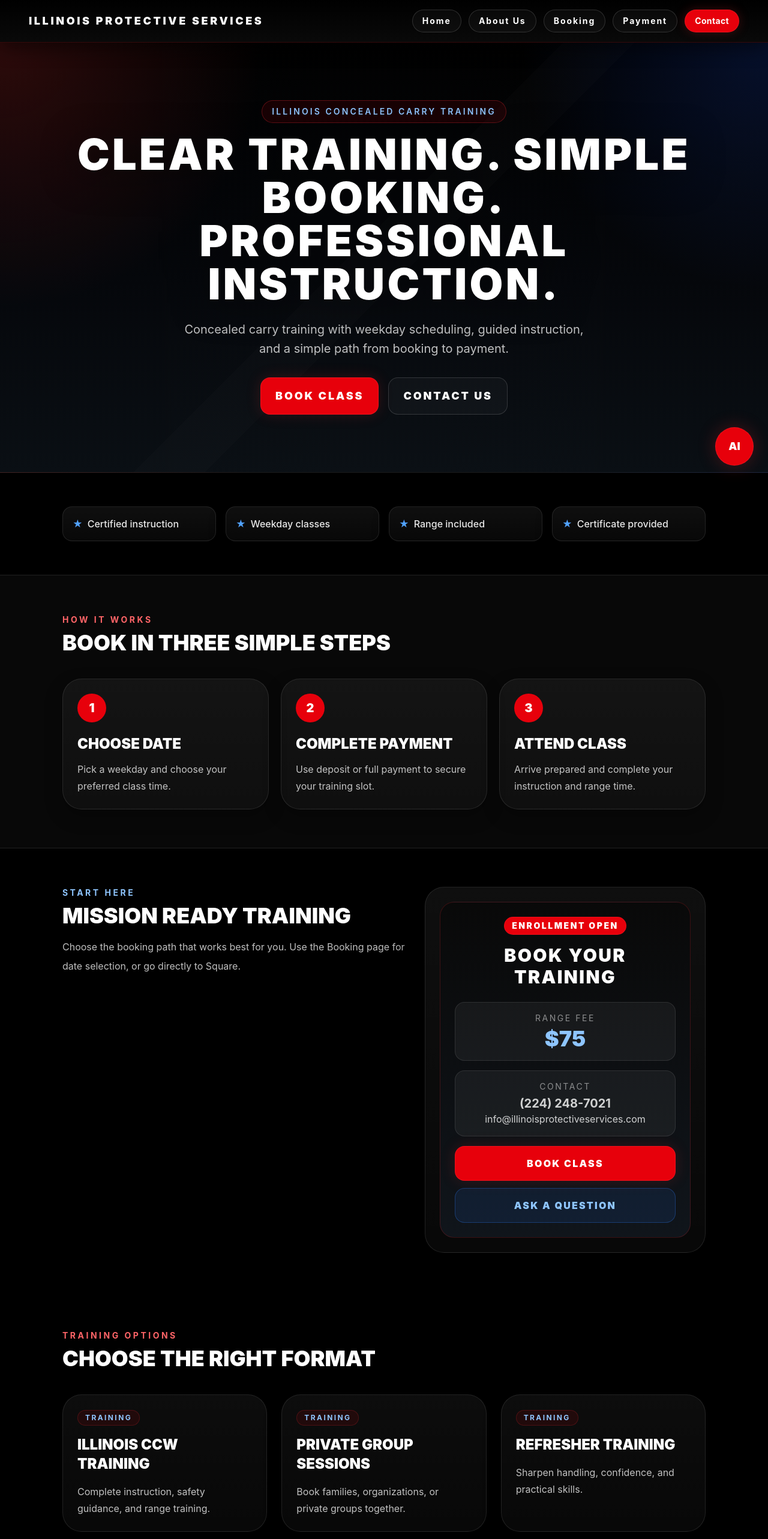
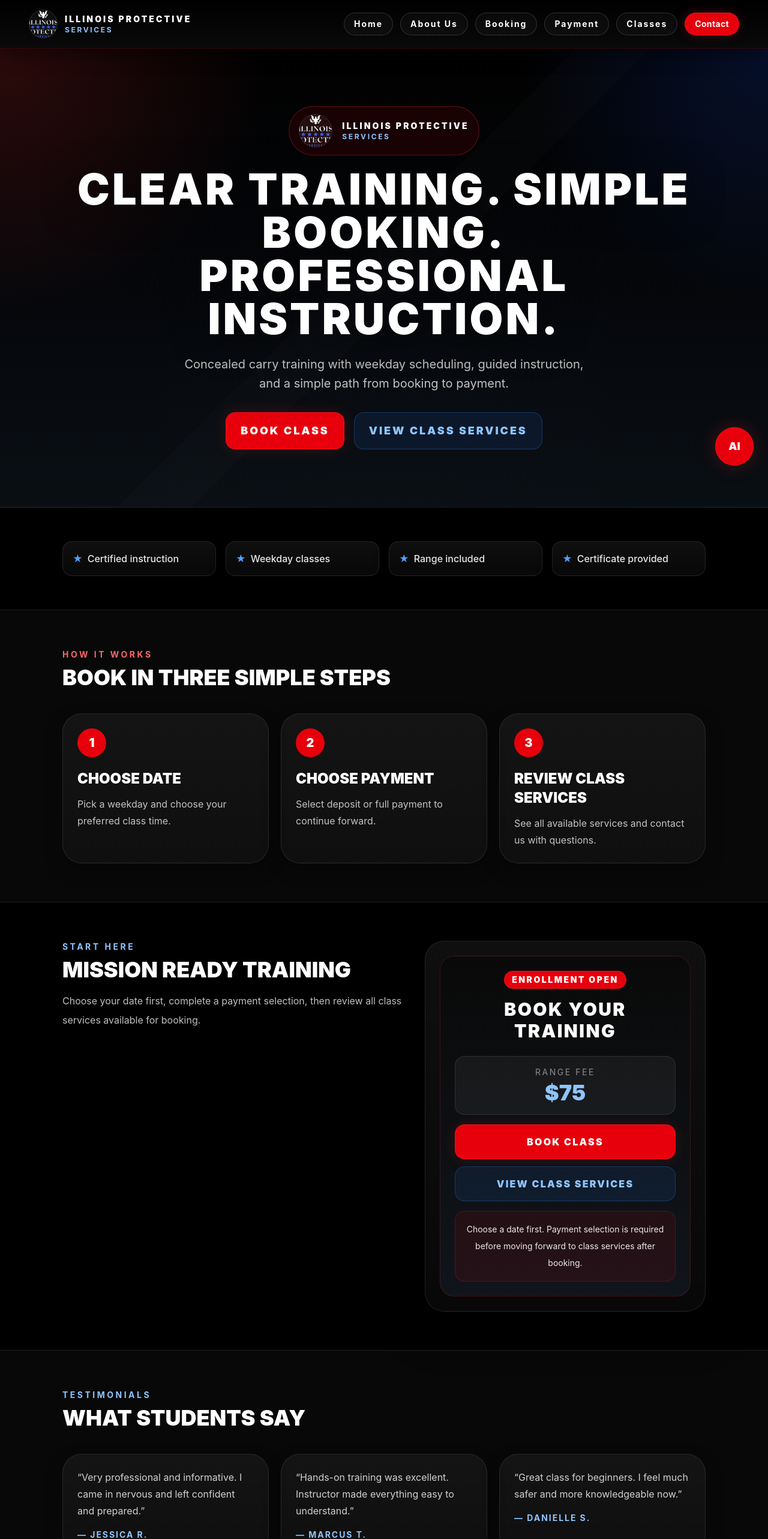
Before and after one commit to michaelwrotten-creator/conceal-carry-site, a React (Vite) app: page / in a window 1280 px wide. Shown: the top 2565 px of the page at 60% size. Built offline with nearby package versions, Linux system fonts and the light colour scheme; the HTML template or start-up script is replaced by a standard one.

Commit message:
Add logo header, classes page, and gated payment flow

```diff
--- a/src/App.jsx
+++ b/src/App.jsx
@@ -7,7 +7,7 @@ function AiHelperChat() {
   const [messages, setMessages] = useState([
     {
       role: "assistant",
-      text: "Welcome. I can help with booking, payment, class times, and contact details.",
+      text: "Welcome. I can help with booking, payment, class services, and contact details.",
     },
   ]);
 
@@ -15,11 +15,9 @@ function AiHelperChat() {
     const trimmed = input.trim();
     if (!trimmed) return;
 
-    const userMessage = { role: "user", text: trimmed };
+    const lower = trimmed.toLowerCase();
     let reply =
-      "I can help with booking, payment, class details, and contact information.";
-
-    const lower = trimmed.toLowerCase();
+      "I can help with booking, payment, class services, and contact information.";
 
     if (
       lower.includes("book") ||
@@ -27,16 +25,21 @@ function AiHelperChat() {
       lower.includes("date")
     ) {
       reply =
-        "Use the Booking page to choose your date and time, then continue to payment.";
+        "Go to the Booking page to choose a class date and time before payment.";
     } else if (
       lower.includes("pay") ||
       lower.includes("deposit") ||
       lower.includes("fee")
     ) {
       reply =
-        "Use the Payment page to choose Deposit or Full Payment. Your Square links are already connected.";
-    } else if (lower.includes("price") || lower.includes("cost")) {
-      reply = "The current range fee shown on the site is $75.";
+        "Go to the Payment page to choose Deposit or Full Payment. After selecting one, you can move forward to class services.";
+    } else if (
+      lower.includes("class") ||
+      lower.includes("service") ||
+      lower.includes("training")
+    ) {
+      reply =
+        "The Classes page shows all available training services, including Illinois CCW, group sessions, and refresher training.";
     } else if (
       lower.includes("contact") ||
       lower.includes("phone") ||
@@ -47,18 +50,11 @@ function AiHelperChat() {
     } else if (lower.includes("hours") || lower.includes("time")) {
       reply =
         "Booking times are Monday through Friday from 9:00 AM to 5:00 PM.";
-    } else if (
-      lower.includes("where") ||
-      lower.includes("location") ||
-      lower.includes("address")
-    ) {
-      reply =
-        "Use the Contact page to request location details or contact the instructor directly before class.";
     }
 
     setMessages((prev) => [
       ...prev,
-      userMessage,
+      { role: "user", text: trimmed },
       { role: "assistant", text: reply },
     ]);
     setInput("");
@@ -84,7 +80,6 @@ function AiHelperChat() {
                 onClick={() => setMinimized((prev) => !prev)}
                 className="flex h-8 w-8 items-center justify-center rounded-full border border-white/15 bg-white/5 text-white hover:bg-white/10"
                 aria-label="Minimize chat"
-                title="Minimize"
               >
                 —
               </button>
@@ -96,7 +91,6 @@ function AiHelperChat() {
                 }}
                 className="flex h-8 w-8 items-center justify-center rounded-full border border-white/15 bg-white/5 text-white hover:bg-white/10"
                 aria-label="Close chat"
-                title="Close"
               >
                 ✕
               </button>
@@ -129,7 +123,7 @@ function AiHelperChat() {
                     onKeyDown={(e) => {
                       if (e.key === "Enter") handleSend();
                     }}
-                    placeholder="Ask about booking or payment..."
+                    placeholder="Ask about booking or classes..."
                     className="flex-1 rounded-xl border border-white/10 bg-white/5 px-4 py-3 text-sm text-white outline-none placeholder:text-white/40"
                   />
                   <button
@@ -161,6 +155,7 @@ function AiHelperChat() {
 }
 
 export default function ConcealCarryTrainingWebsite() {
+  const LOGO_SRC = "/ips-logo.png";
   const SQUARE_BOOKING_URL =
     "https://book.squareup.com/appointments/duxyj421attisk/location/LKSMBY77QKE4C";
   const SQUARE_DEPOSIT_URL = "https://square.link/u/qMU7S5Pb?src=sheet";
@@ -169,6 +164,7 @@ export default function ConcealCarryTrainingWebsite() {
   const [page, setPage] = useState("home");
   const [selectedDate, setSelectedDate] = useState("");
   const [selectedTime, setSelectedTime] = useState("");
+  const [paymentChoice, setPaymentChoice] = useState("");
   const [submitted, setSubmitted] = useState(false);
 
   const [formData, setFormData] = useState({
@@ -204,18 +200,39 @@ export default function ConcealCarryTrainingWebsite() {
     "5:00 PM",
   ];
 
-  const trainingOptions = [
+  const classServices = [
     {
       title: "Illinois CCW Training",
-      description: "Complete instruction, safety guidance, and range training.",
+      description:
+        "Complete concealed carry training with classroom instruction, safety, and range guidance.",
+      includes: [
+        "Firearm safety instruction",
+        "Legal and responsibility overview",
+        "Hands-on range training",
+        "Certificate upon completion",
+      ],
     },
     {
       title: "Private Group Sessions",
-      description: "Book families, organizations, or private groups together.",
+      description:
+        "Book a class for families, teams, organizations, or private groups.",
+      includes: [
+        "Private class setup",
+        "Flexible group coordination",
+        "Guided instruction",
+        "Group pricing options",
+      ],
     },
     {
       title: "Refresher Training",
-      description: "Sharpen handling, confidence, and practical skills.",
+      description:
+        "Return for guided skill-building and confidence practice.",
+      includes: [
+        "Skills review",
+        "Safe handling reinforcement",
+        "Target practice coaching",
+        "Confidence-building instruction",
+      ],
     },
   ];
 
@@ -278,15 +295,96 @@ export default function ConcealCarryTrainingWebsite() {
   const cardClass =
     "rounded-[2rem] border border-white/10 bg-[linear-gradient(180deg,rgba(255,255,255,0.05),rgba(255,255,255,0.03))] p-6 shadow-[0_12px_30px_rgba(0,0,0,0.28)]";
 
+  function goToPaymentFromBooking() {
+    if (!selectedDate || !selectedTime) {
+      alert("Please choose both a date and time first.");
+      return;
+    }
+    setPage("payment");
+  }
+
+  function goToClassesAfterPaymentChoice() {
+    if (!paymentChoice) {
+      alert("Please choose Deposit or Full Payment before moving forward.");
+      return;
+    }
+    setPage("classes");
+  }
+
+  function PaymentButtons({ large = false }) {
+    const basePrimary =
+      "rounded-2xl border border-red-500/40 bg-red-600 text-white shadow-[0_0_24px_rgba(220,38,38,0.18)] hover:bg-red-700";
+    const baseSecondary =
+      "rounded-2xl border border-blue-500/30 bg-blue-500/10 text-blue-300 hover:bg-blue-500/20";
+
+    const sizeClass = large
+      ? "px-6 py-4 text-base font-black uppercase tracking-[0.16em]"
+      : "px-5 py-3 text-sm font-black uppercase tracking-[0.14em]";
+
+    return (
+      <div className="grid gap-4 md:grid-cols-2">
+        <div className={cardClass}>
+          <h3 className="text-2xl font-black uppercase">Pay Deposit</h3>
+          <p className="mt-3 text-white/70">
+            Reserve your class with a deposit.
+          </p>
+          <button
+            type="button"
+            onClick={() => {
+              setPaymentChoice("deposit");
+              window.open(SQUARE_DEPOSIT_URL, "_blank", "noopener,noreferrer");
+            }}
+            className={`mt-6 block w-full ${basePrimary} ${sizeClass}`}
+          >
+            Pay Deposit
+          </button>
+        </div>
+
+        <div className={cardClass}>
+          <h3 className="text-2xl font-black uppercase">Pay Full Fee</h3>
+          <p className="mt-3 text-white/70">
+            Pay the full class fee upfront.
+          </p>
+          <button
+            type="button"
+            onClick={() => {
+              setPaymentChoice("full");
+              window.open(
+                SQUARE_FULL_PAYMENT_URL,
+                "_blank",
+                "noopener,noreferrer"
+              );
+            }}
+            className={`mt-6 block w-full ${baseSecondary} ${sizeClass}`}
+          >
+            Pay Full Fee
+          </button>
+        </div>
+      </div>
+    );
+  }
+
   const NavBar = () => (
     <div className="sticky top-0 z-50 border-b border-red-900/40 bg-[linear-gradient(180deg,rgba(0,0,0,0.95),rgba(10,10,10,0.92))] backdrop-blur-xl shadow-[0_10px_30px_rgba(0,0,0,0.45)]">
       <div className="mx-auto flex max-w-7xl flex-col gap-4 px-6 py-4 md:flex-row md:items-center md:justify-between md:px-10 lg:px-12">
         <button
           type="button"
           onClick={() => setPage("home")}
-          className="text-left text-lg font-black uppercase tracking-[0.2em] text-white"
+          className="flex items-center gap-3 text-left text-white"
         >
-          Illinois Protective Services
+          <img
+            src={LOGO_SRC}
+            alt="Illinois Protective Services logo"
+            className="h-12 w-12 rounded-full border border-white/10 object-cover bg-white/5"
+          />
+          <div>
+            <div className="text-sm font-black uppercase tracking-[0.22em] text-white">
+              Illinois Protective
+            </div>
+            <div className="text-xs font-bold uppercase tracking-[0.22em] text-blue-300">
+              Services
+            </div>
+          </div>
         </button>
 
         <div className="flex flex-wrap gap-3 text-sm font-bold uppercase tracking-wide">
@@ -317,6 +415,13 @@ export default function ConcealCarryTrainingWebsite() {
             className={navButtonClass}
           >
             Payment
+          </button>
+          <button
+            type="button"
+            onClick={() => setPage("classes")}
+            className={navButtonClass}
+          >
+            Classes
           </button>
           <button
             type="button"
@@ -361,6 +466,76 @@ export default function ConcealCarryTrainingWebsite() {
                 </div>
               ))}
             </div>
+          </div>
+        </section>
+      </div>
+    );
+  }
+
+  if (page === "classes") {
+    return (
+      <div className="min-h-screen bg-black text-white">
+        <NavBar />
+        <AiHelperChat />
+
+        <section className="mx-auto max-w-6xl px-6 py-16 md:px-10">
+          <div className="max-w-4xl">
+            <div className="inline-flex rounded-full border border-red-500/20 bg-red-600/10 px-4 py-2 text-sm font-black uppercase tracking-[0.2em] text-blue-300">
+              Class Services
+            </div>
+            <h1 className="mt-4 text-4xl font-black uppercase tracking-[0.06em] sm:text-5xl">
+              Available Services for Booking
+            </h1>
+            <p className="mt-4 text-lg leading-8 text-white/75">
+              Review all training services currently available. Customers should
+              choose a date first, then payment, before moving to this page.
+            </p>
+
+            {selectedDate && selectedTime && (
+              <div className="mt-6 rounded-2xl border border-red-500/20 bg-red-600/10 p-5 text-white">
+                <div className="text-sm font-bold uppercase tracking-[0.2em] text-blue-300">
+                  Your Current Selection
+                </div>
+                <div className="mt-2 text-lg font-black">
+                  {formatSelectedDate()}
+                </div>
+                <div className="mt-1 text-white/90">{selectedTime}</div>
+                <div className="mt-2 text-sm text-white/80">
+                  Payment choice:{" "}
+                  <span className="font-bold uppercase">
+                    {paymentChoice || "Not selected"}
+                  </span>
+                </div>
+              </div>
+            )}
+          </div>
+
+          <div className="mt-10 grid gap-6 lg:grid-cols-3">
+            {classServices.map((service) => (
+              <div key={service.title} className={cardClass}>
+                <div className="inline-flex rounded-full border border-red-500/20 bg-red-600/10 px-3 py-1 text-xs font-bold uppercase tracking-[0.2em] text-blue-300">
+                  Bookable Service
+                </div>
+                <h2 className="mt-4 text-2xl font-black uppercase">
+                  {service.title}
+                </h2>
+                <p className="mt-4 leading-7 text-white/75">
+                  {service.description}
+                </p>
+                <ul className="mt-5 space-y-2 text-white/80">
+                  {service.includes.map((item) => (
+                    <li key={item}>• {item}</li>
+                  ))}
+                </ul>
+                <button
+                  type="button"
+                  onClick={() => setPage("contact")}
+                  className="mt-6 rounded-xl border border-red-500/40 bg-red-600 px-5 py-3 font-black uppercase tracking-[0.14em] text-white hover:bg-red-700"
+                >
+                  Ask About This Service
+                </button>
+              </div>
+            ))}
           </div>
         </section>
       </div>
@@ -444,7 +619,7 @@ export default function ConcealCarryTrainingWebsite() {
                 Step 2
               </div>
               <h2 className="mt-4 text-2xl font-black uppercase">
-                Confirm Your Selection
+                Confirm Selection
               </h2>
               <div className="mt-6 space-y-4 text-white/80">
                 <div>
@@ -465,22 +640,11 @@ export default function ConcealCarryTrainingWebsite() {
                 </div>
                 <button
                   type="button"
-                  onClick={() => {
-                    if (selectedDate && selectedTime) setPage("payment");
-                  }}
-                  disabled={!selectedDate || !selectedTime}
-                  className="mt-4 w-full rounded-2xl border border-red-500/40 bg-red-600 px-6 py-4 text-center text-base font-black uppercase tracking-[0.16em] text-white shadow-[0_0_24px_rgba(220,38,38,0.18)] transition hover:bg-red-700 disabled:cursor-not-allowed disabled:opacity-50"
+                  onClick={goToPaymentFromBooking}
+                  className="mt-4 w-full rounded-2xl border border-red-500/40 bg-red-600 px-6 py-4 text-center text-base font-black uppercase tracking-[0.16em] text-white shadow-[0_0_24px_rgba(220,38,38,0.18)] transition hover:bg-red-700"
                 >
                   Continue to Payment
                 </button>
-                <a
-                  href={SQUARE_BOOKING_URL}
-                  target="_blank"
-                  rel="noreferrer"
-                  className="block w-full rounded-2xl border border-blue-500/30 bg-blue-500/10 px-6 py-4 text-center text-base font-black uppercase tracking-[0.16em] text-blue-300 transition hover:bg-blue-500/20"
-                >
-                  Book with Square Instead
-                </a>
               </div>
             </div>
           </div>
@@ -504,7 +668,8 @@ export default function ConcealCarryTrainingWebsite() {
               Complete Payment
             </h1>
             <p className="mt-4 text-lg leading-8 text-white/75">
-              Secure your seat by choosing a deposit or full payment option.
+              Choose Deposit or Full Payment. You cannot move forward to class
+              services until you select one.
             </p>
           </div>
 
@@ -521,36 +686,26 @@ export default function ConcealCarryTrainingWebsite() {
               </div>
             </div>
 
-            <div className="grid gap-6 md:grid-cols-2">
-              <div className={cardClass}>
-                <h2 className="text-2xl font-black uppercase">Pay Deposit</h2>
-                <p className="mt-3 text-white/70">
-                  Reserve your class with a deposit.
-                </p>
-                <a
-                  href={SQUARE_DEPOSIT_URL}
-                  target="_blank"
-                  rel="noreferrer"
-                  className="mt-6 block rounded-xl border border-red-500/40 bg-red-600 py-4 text-center font-black uppercase tracking-[0.14em] text-white hover:bg-red-700"
-                >
-                  Pay Deposit
-                </a>
+            <PaymentButtons large />
+
+            <div className={cardClass}>
+              <h2 className="text-2xl font-black uppercase">
+                Move Forward After Payment Choice
+              </h2>
+              <p className="mt-3 text-white/70">
+                After selecting Deposit or Full Payment, continue to the Classes
+                page to review all available services.
+              </p>
+              <div className="mt-4 text-sm uppercase tracking-[0.18em] text-blue-300">
+                Current payment choice: {paymentChoice || "None selected"}
               </div>
-
-              <div className={cardClass}>
-                <h2 className="text-2xl font-black uppercase">Pay Full Fee</h2>
-                <p className="mt-3 text-white/70">
-                  Pay the full class fee upfront.
-                </p>
-                <a
-                  href={SQUARE_FULL_PAYMENT_URL}
-                  target="_blank"
-                  rel="noreferrer"
-                  className="mt-6 block rounded-xl border border-blue-500/30 bg-blue-500/10 py-4 text-center font-black uppercase tracking-[0.14em] text-blue-300 hover:bg-blue-500/20"
-                >
-                  Pay Full Fee
-                </a>
-              </div>
+              <button
+                type="button"
+                onClick={goToClassesAfterPaymentChoice}
+                className="mt-6 rounded-2xl border border-red-500/40 bg-red-600 px-6 py-4 text-base font-black uppercase tracking-[0.16em] text-white shadow-[0_0_24px_rgba(220,38,38,0.18)] hover:bg-red-700"
+              >
+                Continue to Classes
+              </button>
             </div>
           </div>
         </section>
@@ -681,8 +836,20 @@ export default function ConcealCarryTrainingWebsite() {
         </div>
 
         <div className="relative mx-auto max-w-6xl px-6 py-20 text-center md:px-10 lg:py-24">
-          <div className="mb-4 inline-flex items-center rounded-full border border-red-500/30 bg-red-600/10 px-4 py-2 text-sm font-semibold tracking-[0.22em] text-blue-300 uppercase">
-            Illinois Concealed Carry Training
+          <div className="mx-auto mb-5 flex w-fit items-center gap-4 rounded-full border border-red-500/30 bg-red-600/10 px-4 py-3">
+            <img
+              src={LOGO_SRC}
+              alt="Illinois Protective Services logo"
+              className="h-14 w-14 rounded-full border border-white/10 object-cover bg-white/5"
+            />
+            <div className="text-left">
+              <div className="text-sm font-black uppercase tracking-[0.22em] text-white">
+                Illinois Protective
+              </div>
+              <div className="text-xs font-bold uppercase tracking-[0.22em] text-blue-300">
+                Services
+              </div>
+            </div>
           </div>
 
           <h1 className="mx-auto max-w-5xl text-5xl font-black uppercase tracking-[0.06em] text-white drop-shadow-[0_8px_30px_rgba(0,0,0,0.5)] sm:text-6xl lg:text-7xl">
@@ -704,10 +871,10 @@ export default function ConcealCarryTrainingWebsite() {
             </button>
             <button
               type="button"
-              onClick={() => setPage("contact")}
-              className="rounded-2xl border border-white/15 bg-white/[0.03] px-6 py-4 text-center text-lg font-black uppercase tracking-[0.16em] text-white transition hover:bg-white/10"
+              onClick={() => setPage("classes")}
+              className="rounded-2xl border border-blue-500/30 bg-blue-500/10 px-6 py-4 text-center text-lg font-black uppercase tracking-[0.16em] text-blue-300 transition hover:bg-blue-500/20"
             >
-              Contact Us
+              View Class Services
             </button>
           </div>
         </div>
@@ -752,13 +919,13 @@ export default function ConcealCarryTrainingWebsite() {
               },
               {
                 step: "2",
-                title: "Complete Payment",
-                text: "Use deposit or full payment to secure your training slot.",
+                title: "Choose Payment",
+                text: "Select deposit or full payment to continue forward.",
               },
               {
                 step: "3",
-                title: "Attend Class",
-                text: "Arrive prepared and complete your instruction and range time.",
+                title: "Review Class Services",
+                text: "See all available services and contact us with questions.",
               },
             ].map((item) => (
               <div key={item.step} className={cardClass}>
@@ -785,8 +952,8 @@ export default function ConcealCarryTrainingWebsite() {
               Mission Ready Training
             </h2>
             <p className="mt-4 max-w-2xl leading-8 text-white/75">
-              Choose the booking path that works best for you. Use the Booking
-              page for date selection, or go directly to Square.
+              Choose your date first, complete a payment selection, then review
+              all class services available for booking.
             </p>
           </div>
 
@@ -810,16 +977,6 @@ export default function ConcealCarryTrainingWebsite() {
                   </div>
                 </div>
 
-                <div className="rounded-2xl border border-white/10 bg-white/5 p-4">
-                  <div className="text-sm uppercase tracking-[0.18em] text-white/50">
-                    Contact
-                  </div>
-                  <div className="mt-1 text-xl font-bold">(224) 248-7021</div>
-                  <div className="break-all text-base">
-                    info@illinoisprotectiveservices.com
-                  </div>
-                </div>
-
                 <div className="grid gap-3">
                   <button
                     type="button"
@@ -830,45 +987,20 @@ export default function ConcealCarryTrainingWebsite() {
                   </button>
                   <button
                     type="button"
-                    onClick={() => setPage("contact")}
+                    onClick={() => setPage("classes")}
                     className="rounded-2xl border border-blue-500/30 bg-blue-500/10 px-4 py-4 text-center text-base font-black uppercase tracking-[0.14em] text-blue-300 transition hover:bg-blue-500/20"
                   >
-                    Ask a Question
+                    View Class Services
                   </button>
+                </div>
+
+                <div className="rounded-2xl border border-red-500/20 bg-red-600/10 p-4 text-sm leading-7 text-white/90">
+                  Choose a date first. Payment selection is required before
+                  moving forward to class services after booking.
                 </div>
               </div>
             </div>
           </div>
-        </div>
-      </section>
-
-      <section
-        className="mx-auto max-w-6xl px-6 py-16 md:px-10"
-        id="classes"
-      >
-        <div className="max-w-3xl">
-          <p className="text-sm font-bold uppercase tracking-[0.25em] text-red-400">
-            Training Options
-          </p>
-          <h2 className="mt-2 text-3xl font-black uppercase sm:text-4xl">
-            Choose the Right Format
-          </h2>
-        </div>
-
-        <div className="mt-10 grid gap-6 lg:grid-cols-3">
-          {trainingOptions.map((option) => (
-            <div key={option.title} className={cardClass}>
-              <div className="inline-flex rounded-full border border-red-500/20 bg-red-600/10 px-3 py-1 text-xs font-bold uppercase tracking-[0.2em] text-blue-300">
-                Training
-              </div>
-              <h3 className="mt-4 text-2xl font-black uppercase">
-                {option.title}
-              </h3>
-              <p className="mt-4 leading-7 text-white/75">
-                {option.description}
-              </p>
-            </div>
-          ))}
         </div>
       </section>
 
```
Also changed, not shown: public/ips-logo.png (added).
